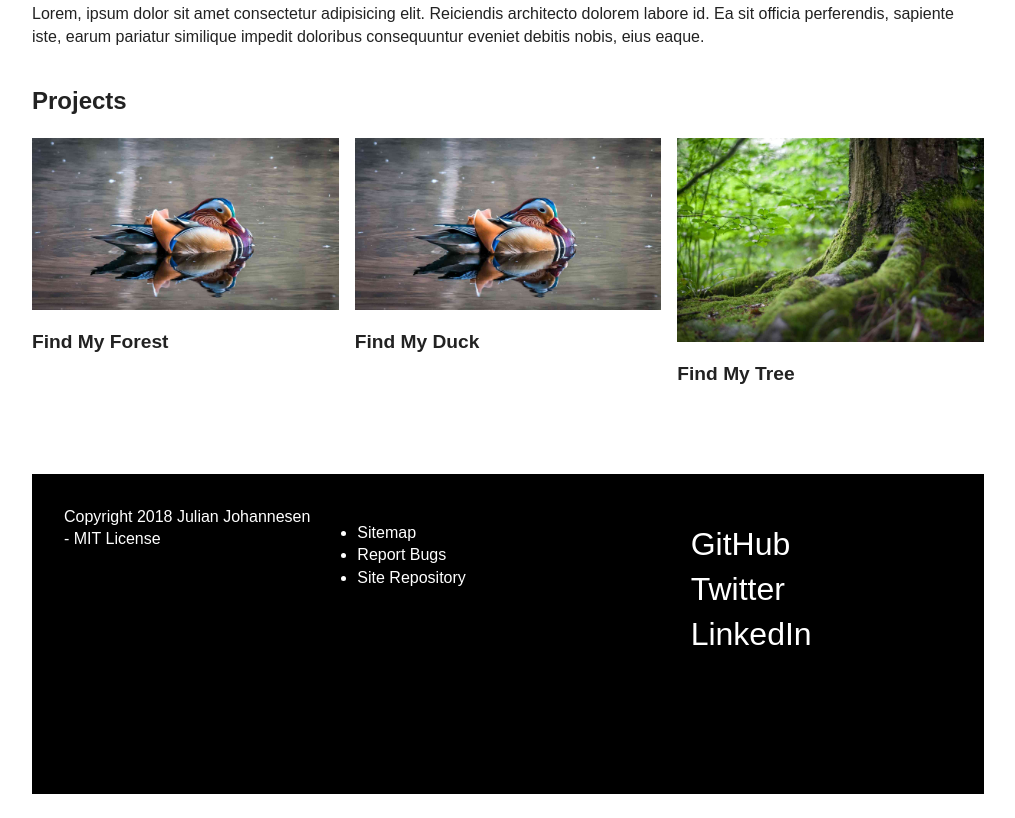
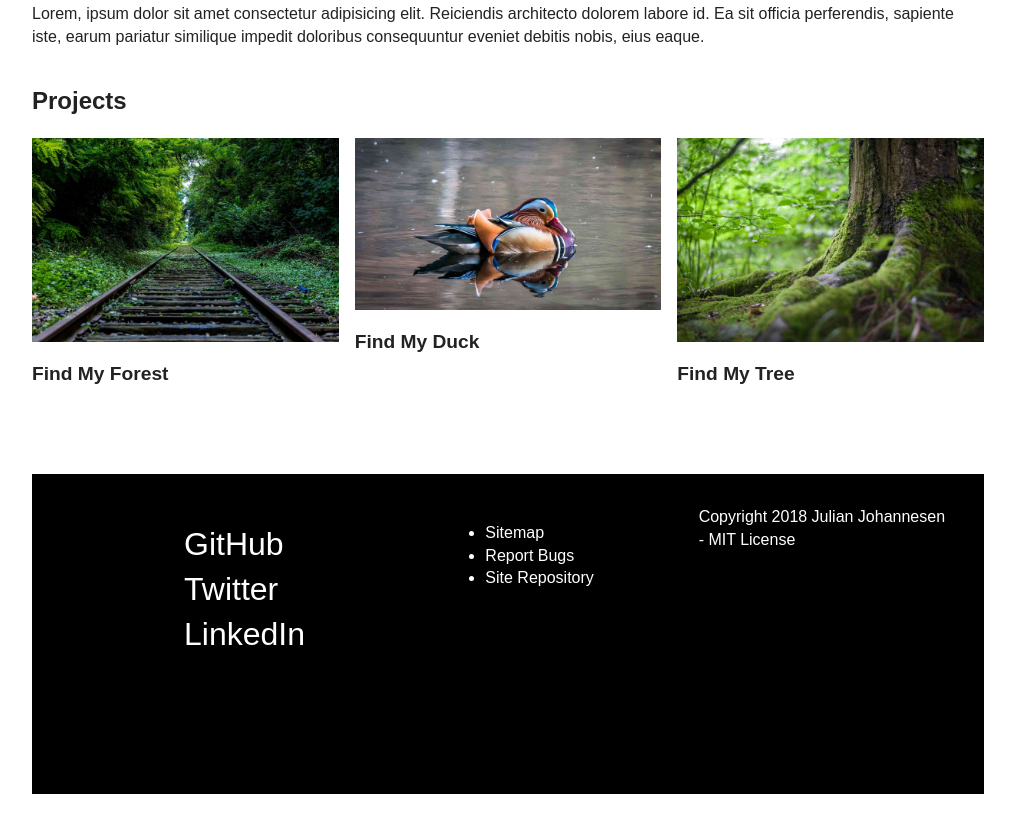
Before and after one commit to julianjohannesen/FEND-Project-1, a website: page index.html in a window 1280 px wide. Shown: the part 645-1463 px from the top of the page, without its empty margins (132-1147 px from the left). Drawn offline with nearby package versions, Linux system fonts and the light colour scheme; a web font is replaced by a local one.

Commit message:
Img tags rewritten with sizes and working correclty

```diff
--- a/css/main.css
+++ b/css/main.css
@@ -134,7 +134,6 @@ a:hover {
   margin: auto;
   padding: 1.5rem;
   max-width: 100%;
-  min-width: 320px;
 }
 
 .inner-wrapper {
@@ -433,6 +432,7 @@ figcaption {
     font-size: 0;
   }
   .nav {
+    display: none;
     width: 150px;
     height: 100%;
     position: absolute;
@@ -447,6 +447,7 @@ figcaption {
     display: block;
   }
   .open {
+    display: block !important;
     transform: translate(0, 0) !important;
     transition: transform 0.3s ease !important;
   }
--- a/index.html
+++ b/index.html
@@ -81,13 +81,13 @@
         <h2>Projects</h2>
 
         <figure class="feature1">
-          <img src="img/duck-400_med_1x.jpg"
-                alt="A duck on a pond"
+          <img src="img/tracks-400_med_1x.jpg"
+                alt="Old, unused rail tracks in a forest"
                 sizes="(min-width: 800px) calc(100% - 8em)/3, 100%"
-                srcset="img/duck-400_med_1x.jpg 400w,
-                        img/duck-800_med_2x.jpg 800w,
-                        img/duck-800_large_1x.jpg 800w,
-                        img/duck-1600_large_2x.jpg 1600w" />
+                srcset="img/tracks-400_med_1x.jpg 400w,
+                        img/tracks-800_med_2x.jpg 800w,
+                        img/tracks-800_large_1x.jpg 800w,
+                        img/tracks-1600_large_2x.jpg 1600w" />
           <!-- close img tag -->
           <figcaption>Find My Forest</figcaption>
         </figure>
@@ -114,7 +114,7 @@
           <figcaption>Find My Tree</figcaption>
         </figure>
 
-        </section>
+      </section>
 
       <section class="blog">
 
@@ -123,17 +123,6 @@
     </main>
 
     <footer>
-      <section class="copyright">
-          Copyright 2018 Julian Johannesen - <a href="" title="copyright">MIT License</a>
-      </section>
-      <section class="site-info">
-        <ul>
-          <li>Sitemap</li>
-          <li>Report Bugs</li>
-          <li>Site Repository</li>
-
-        </ul>
-      </section>
       <ul class="social">
         <li>
           <a href="https://www.github.com/julianjohannesen" class="entypo-github">GitHub</a>
@@ -145,6 +134,17 @@
           <a href="https://www.linkedin.com/in/julianjohannesen/" class="entypo-linkedin">LinkedIn</a>
         </li>
       </ul>
+      <section class="site-info">
+        <ul>
+          <li>Sitemap</li>
+          <li>Report Bugs</li>
+          <li>Site Repository</li>
+        </ul>
+      </section>
+      <section class="copyright">
+        Copyright 2018 Julian Johannesen - <a href="" title="copyright">MIT License</a>
+    </section>
+
     </footer>
 
   </div>
```
